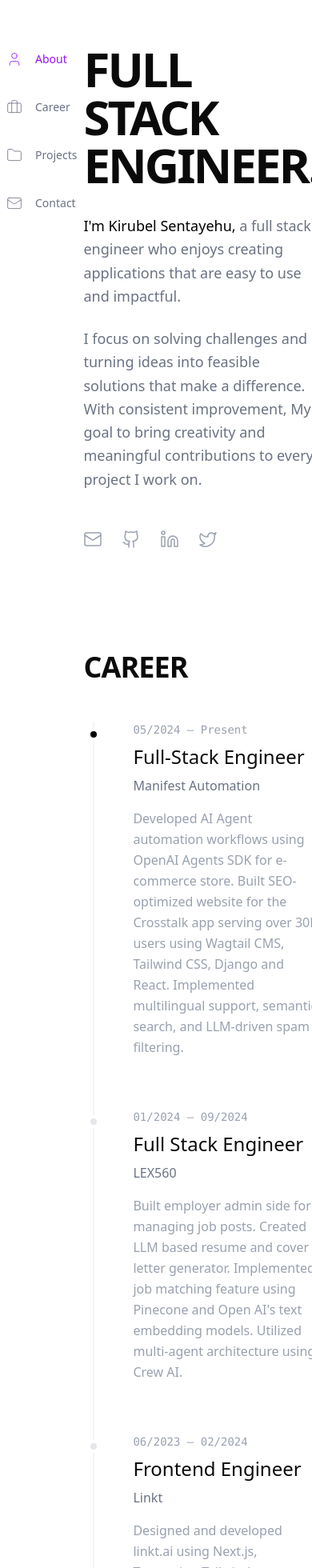
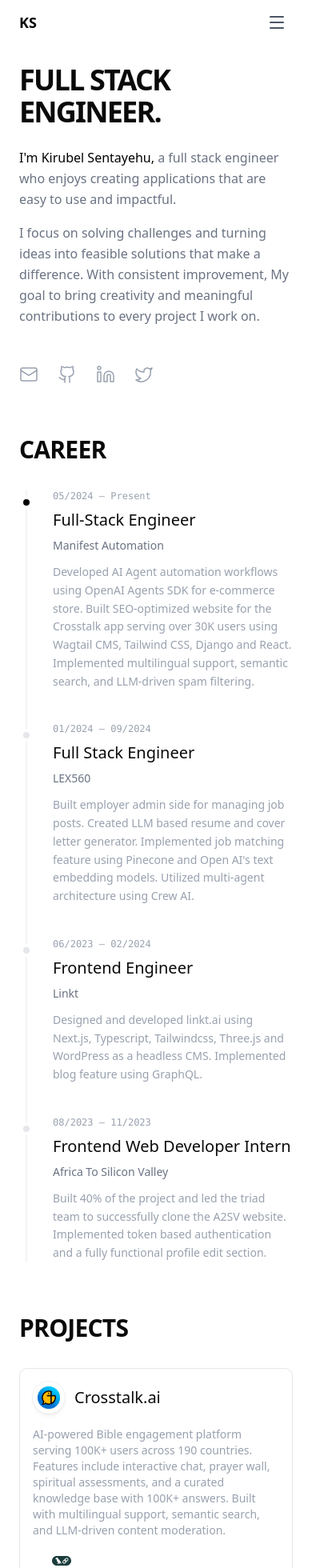
Before and after one commit to kira-1011/portfolio, a Next.js app: page / in a window 390 px wide. Shown: the part 40-2000 px from the top of the page at 80% size. Built offline with nearby package versions, Linux system fonts and the light colour scheme; some icons are missing.

Commit message:
feat: enhance layout and component styling for improved responsiveness and visual hierarchy; update spacing and typography across sections

```diff
--- a/app/layout.tsx
+++ b/app/layout.tsx
@@ -36,7 +36,7 @@
       <body
         className={`${geistSans.variable} ${geistMono.variable} antialiased`}
       >
-        <div className="container mx-auto flex py-24">
+        <div className="container mx-auto flex flex-col lg:flex-row px-6 lg:px-0 py-12 lg:py-24 gap-8 lg:gap-0">
           <Sidebar />
           <main className="flex-1">
             {children}
--- a/app/page.tsx
+++ b/app/page.tsx
@@ -5,7 +5,7 @@
 
 export default function Home() {
   return (
-    <div className="flex flex-col gap-32">
+    <div className="flex flex-col gap-16 sm:gap-24 lg:gap-32">
       <AboutSection />
       <CareerSection />
       <ProjectsSection />
--- a/components/AboutSection.tsx
+++ b/components/AboutSection.tsx
@@ -28,16 +28,16 @@
         <section id="home" className="flex flex-col justify-center">
             <div className="space-y-8">
                 <div>
-                    <h1 className="text-6xl md:text-8xl font-bold tracking-tighter mb-8">
+                    <h1 className="text-4xl sm:text-6xl lg:text-8xl font-bold tracking-tighter mb-6 sm:mb-8">
                         FULL STACK<br />ENGINEER.
                     </h1>
 
-                    <div className="space-y-6 max-w-2xl">
-                        <p className="text-lg text-gray-500 leading-relaxed">
+                    <div className="space-y-4 sm:space-y-6 max-w-2xl">
+                        <p className="text-base sm:text-lg text-gray-500 leading-relaxed">
                             <span className="text-black font-medium">I'm Kirubel Sentayehu,</span> a full stack engineer who enjoys creating applications that are easy to use and impactful.
                         </p>
 
-                        <p className="text-lg text-gray-500 leading-relaxed">
+                        <p className="text-base sm:text-lg text-gray-500 leading-relaxed">
                             I focus on solving challenges and turning ideas into feasible solutions that make a difference. With consistent improvement, My goal to bring creativity and meaningful contributions to every project I work on.
                         </p>
                     </div>
--- a/components/CareerSection.tsx
+++ b/components/CareerSection.tsx
@@ -36,15 +36,15 @@
 export default function CareerSection() {
     return (
         <section id="career">
-            <h2 className="text-4xl font-bold mb-12 tracking-tight">CAREER</h2>
-            <div className="border-l-2 border-gray-100 ml-3 space-y-16">
+            <h2 className="text-3xl sm:text-4xl font-bold mb-8 sm:mb-12 tracking-tight">CAREER</h2>
+            <div className="border-l-2 border-gray-100 ml-2 sm:ml-3 space-y-10 sm:space-y-16">
                 {CAREER_DATA.map((job) => (
-                    <div key={job.id} className="relative pl-12">
+                    <div key={job.id} className="relative pl-8 sm:pl-12">
                         <div className={`absolute -left-[9px] top-2 h-4 w-4 rounded-full border-4 border-white ${job.isCurrent ? 'bg-black' : 'bg-gray-200'}`}></div>
-                        <span className="text-sm font-mono text-gray-400 mb-2 block">{job.period}</span>
-                        <h3 className="text-2xl font-medium mb-2">{job.title}</h3>
-                        <p className="text-gray-500">{job.company}</p>
-                        <p className="text-gray-400 mt-4 max-w-xl leading-relaxed">{job.description}</p>
+                        <span className="text-xs sm:text-sm font-mono text-gray-400 mb-2 block">{job.period}</span>
+                        <h3 className="text-xl sm:text-2xl font-medium mb-2">{job.title}</h3>
+                        <p className="text-gray-500 text-sm sm:text-base">{job.company}</p>
+                        <p className="text-gray-400 mt-3 sm:mt-4 max-w-xl leading-relaxed text-sm sm:text-base">{job.description}</p>
                     </div>
                 ))}
             </div>
--- a/components/ContactSection.tsx
+++ b/components/ContactSection.tsx
@@ -29,9 +29,9 @@
 
     return (
         <section id="contact" className="flex flex-col justify-center">
-            <div className="max-w-4xl">
-                <h2 className="text-4xl md:text-5xl font-bold mb-4">Contact Me</h2>
-                <p className="text-gray-500 mb-12">
+            <div className="max-w-4xl w-full">
+                <h2 className="text-3xl sm:text-4xl lg:text-5xl font-bold mb-4">Contact Me</h2>
+                <p className="text-gray-500 mb-8 sm:mb-12 text-sm sm:text-base">
                     Fill out the form below and I&apos;ll get back to you as soon as possible.
                 </p>
 
--- a/components/ProjectsSection.tsx
+++ b/components/ProjectsSection.tsx
@@ -55,40 +55,40 @@
 export default function ProjectsSection() {
     return (
         <section id="projects">
-            <h2 className="text-4xl font-bold mb-12 tracking-tight">PROJECTS</h2>
-            <div className="space-y-20">
+            <h2 className="text-3xl sm:text-4xl font-bold mb-8 sm:mb-12 tracking-tight">PROJECTS</h2>
+            <div className="space-y-12 sm:space-y-20">
                 {PROJECTS.map((project) => (
                     <a
                         key={project.title}
                         href={project.link}
                         target="_blank"
                         rel="noopener noreferrer"
-                        className="block p-6 space-y-6 border border-gray-200 rounded-lg hover:border-purple-600 focus:border-purple-600 transition-colors duration-300 group"
+                        className="block p-4 sm:p-6 space-y-4 sm:space-y-6 border border-gray-200 rounded-lg hover:border-purple-600 focus:border-purple-600 transition-colors duration-300 group"
                     >
-                        <div className="flex items-center gap-4">
+                        <div className="flex items-center gap-3 sm:gap-4">
                             {project.projectIcon && (
-                                <div className="relative z-10 flex h-12 w-12 items-center justify-center rounded-full bg-white shadow-md shadow-zinc-800/5 ring-1 ring-zinc-900/5">
+                                <div className="relative z-10 flex h-10 w-10 sm:h-12 sm:w-12 items-center justify-center rounded-full bg-white shadow-md shadow-zinc-800/5 ring-1 ring-zinc-900/5 shrink-0">
                                     <Image
                                         src={project.projectIcon}
                                         alt={`${project.title} logo`}
                                         width={100}
                                         height={100}
-                                        className="h-9 w-9 object-contain"
+                                        className="h-7 w-7 sm:h-9 sm:w-9 object-contain"
                                     />
                                 </div>
                             )}
-                            <h3 className="text-3xl font-medium group-hover:text-purple-600 transition-colors duration-300">
+                            <h3 className="text-xl sm:text-3xl font-medium group-hover:text-purple-600 transition-colors duration-300">
                                 {project.title}
                             </h3>
                         </div>
-                        <p className="text-gray-400">{project.description}</p>
-                        <div className="flex gap-4 items-center">
+                        <p className="text-gray-400 text-sm sm:text-base">{project.description}</p>
+                        <div className="flex flex-wrap gap-3 sm:gap-4 items-center">
                             {project.techStack.map((stack) => (
                                 <span key={stack.name} title={stack.name}>
                                     {typeof stack.icon === 'function' ? (
-                                        <stack.icon className="w-8 h-8" />
+                                        <stack.icon className="w-6 h-6 sm:w-8 sm:h-8" />
                                     ) : (
-                                        <i className={`ci ${stack.icon} ci-xl`} />
+                                        <i className={`ci ${stack.icon} ci-lg sm:ci-xl`} />
                                     )}
                                 </span>
                             ))}
--- a/components/Sidebar.tsx
+++ b/components/Sidebar.tsx
@@ -1,6 +1,6 @@
 'use client';
 import Link from 'next/link';
-import { User, Folder, Mail, Briefcase } from 'lucide-react';
+import { User, Folder, Mail, Briefcase, Menu, X } from 'lucide-react';
 import { useState } from 'react';
 
 const MENU_ITEMS = [
@@ -32,11 +32,65 @@
 
 export default function Sidebar() {
     const [activeSection, setActiveSection] = useState('about');
+    const [isMobileMenuOpen, setIsMobileMenuOpen] = useState(false);
+
     const handleSelectSection = (section: string) => {
         setActiveSection(section);
+        setIsMobileMenuOpen(false);
     };
+
     return (
-        <aside className="sticky left-0 top-24 w-48 flex flex-col justify-between h-1/2">
+        <>
+            {/* Mobile Header */}
+            <div className="lg:hidden flex items-center justify-between w-full">
+                <span className="text-lg font-bold">KS</span>
+                <button
+                    onClick={() => setIsMobileMenuOpen(!isMobileMenuOpen)}
+                    className="p-2 text-gray-600 hover:text-black transition-colors"
+                    aria-label="Toggle menu"
+                >
+                    {isMobileMenuOpen ? <X size={24} /> : <Menu size={24} />}
+                </button>
+            </div>
+
+            {/* Mobile Menu Overlay */}
+            {isMobileMenuOpen && (
+                <div
+                    className="lg:hidden fixed inset-0 bg-black/50 z-40"
+                    onClick={() => setIsMobileMenuOpen(false)}
+                />
+            )}
+
+            {/* Mobile Menu Drawer */}
+            <div className={`lg:hidden fixed top-0 right-0 h-full w-64 bg-white z-50 transform transition-transform duration-300 ease-in-out ${isMobileMenuOpen ? 'translate-x-0' : 'translate-x-full'}`}>
+                <div className="p-6">
+                    <div className="flex justify-end mb-8">
+                        <button
+                            onClick={() => setIsMobileMenuOpen(false)}
+                            className="p-2 text-gray-600 hover:text-black transition-colors"
+                            aria-label="Close menu"
+                        >
+                            <X size={24} />
+                        </button>
+                    </div>
+                    <nav className="flex flex-col gap-6">
+                        {MENU_ITEMS.map((item) => (
+                            <Link
+                                key={item.id}
+                                href={item.href}
+                                onClick={() => handleSelectSection(item.id)}
+                                className={`flex items-center gap-4 p-2 transition-colors group ${activeSection === item.id ? 'text-purple-600' : 'text-gray-500 hover:text-black'}`}
+                            >
+                                <item.icon size={20} strokeWidth={1} className={`transition-colors ${activeSection === item.id ? 'stroke-purple-600' : 'group-hover:stroke-black'}`} />
+                                <span className="text-sm">{item.label}</span>
+                            </Link>
+                        ))}
+                    </nav>
+                </div>
+            </div>
+
+            {/* Desktop Sidebar */}
+            <aside className="hidden lg:block sticky left-0 top-24 w-48 flex-col justify-between h-1/2">
                 <nav className="flex flex-col gap-6 transition-colors duration-300">
                     {MENU_ITEMS.map((item) => (
                         <Link
@@ -51,5 +105,6 @@
                     ))}
                 </nav>
             </aside>
+        </>
     );
 }
```
Lines whose indentation alone changed are shown as unchanged.
